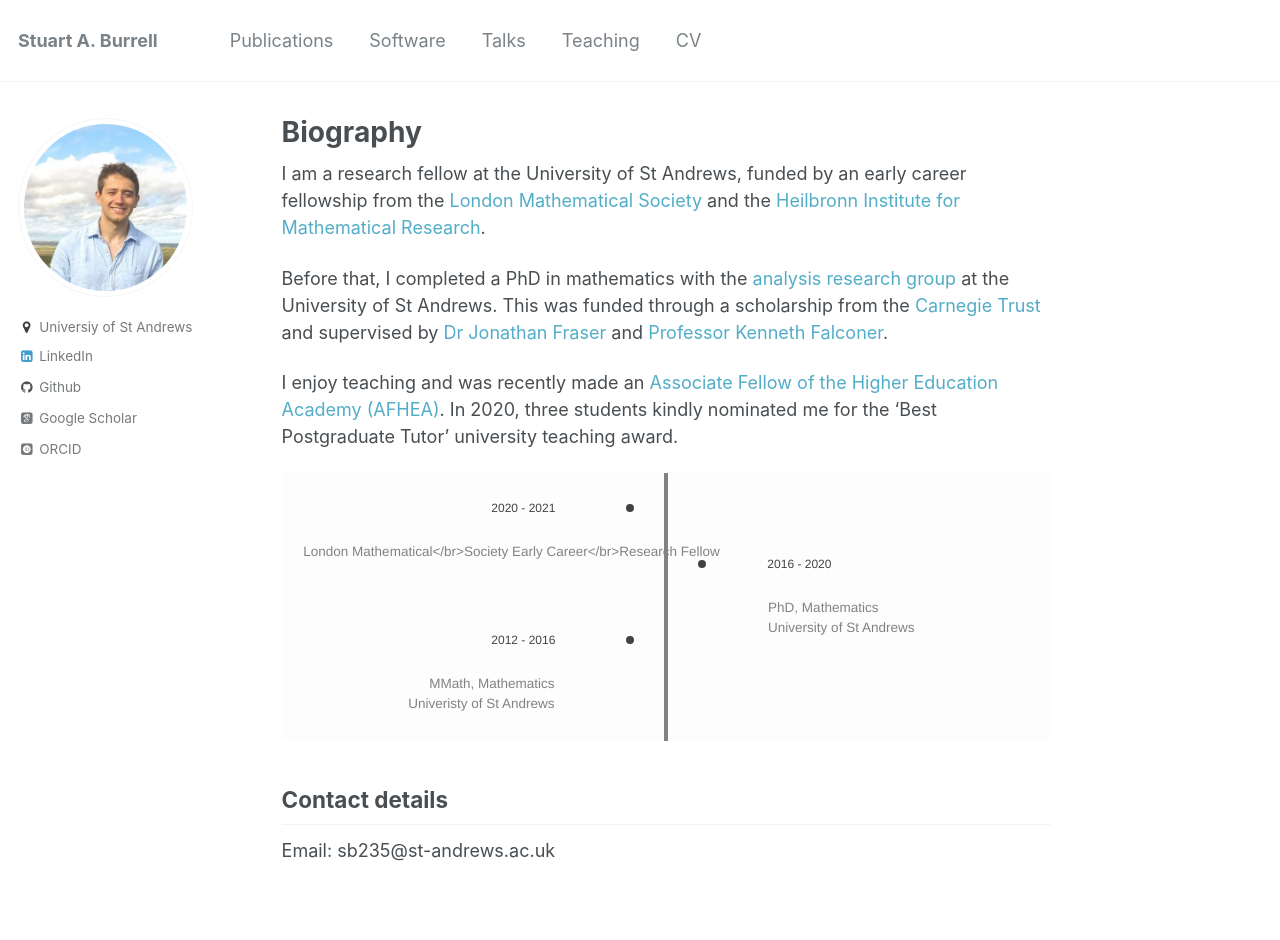
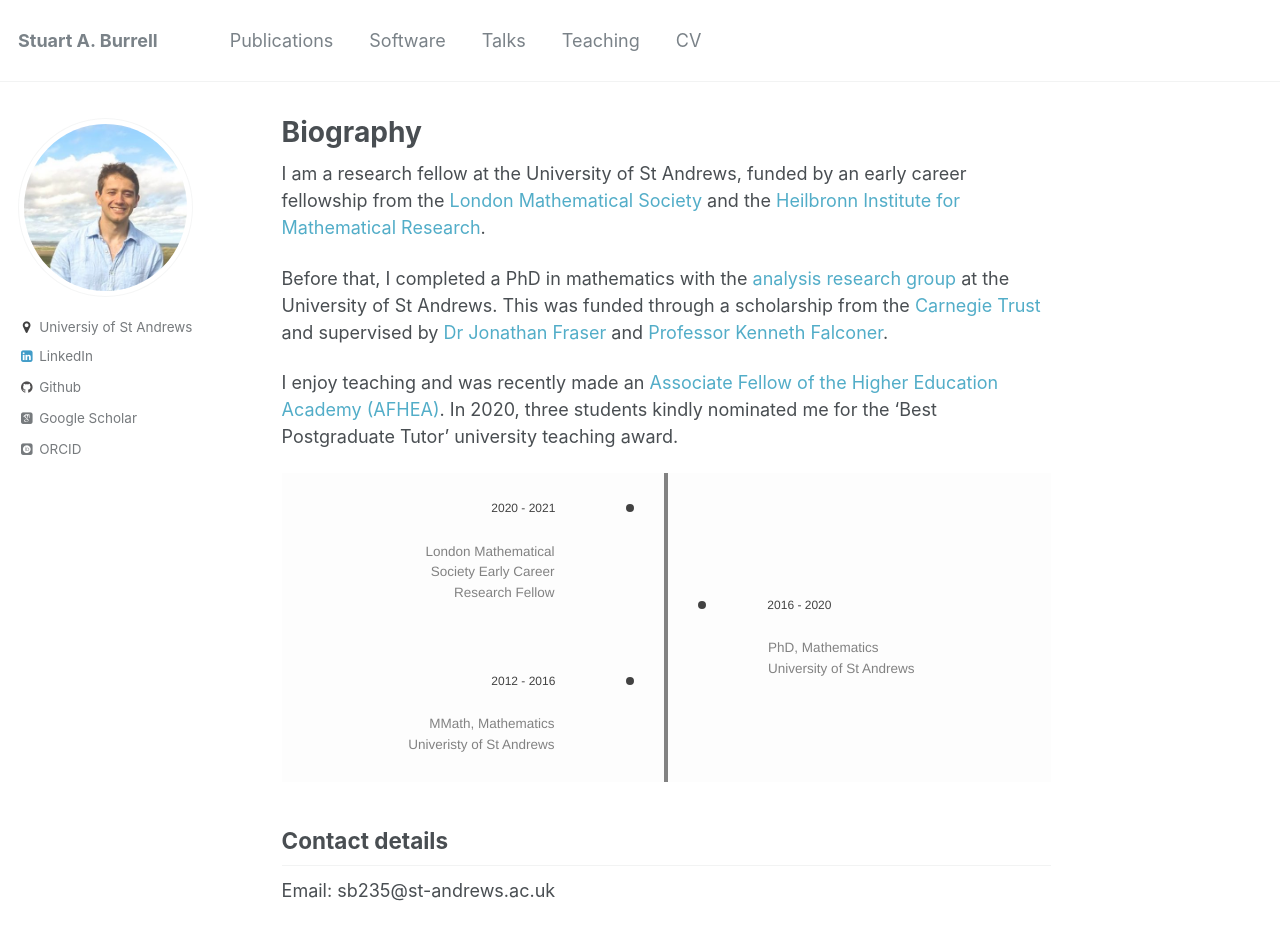
Before and after one commit to stuartburrell/stuartburrell.github.io, a Jekyll site: the page built from _pages/about.md, in a window 1280 px wide and 955 px high. Shown: the top 940 px of the window. Built offline with Jekyll 4.4.1, drawn with Linux system fonts in a browser that asks for light colours; some web fonts are replaced.

Commit message:
add timeline

```diff
--- a/_pages/about.md
+++ b/_pages/about.md
@@ -16,7 +16,7 @@ Before that, I completed a PhD in mathematics with the [analysis research group]
 
 I enjoy teaching and was recently made an [Associate Fellow of the Higher Education Academy (AFHEA)](https://stuartburrell.github.io/files/cert-afhea.pdf). In 2020, three students kindly nominated me for the 'Best Postgraduate Tutor' university teaching award.
 
-|2020 - 2021|London Mathematical</br>Society Early Career</br>Research Fellow|
+|2020 - 2021|London Mathematical<br/>Society Early Career<br/>Research Fellow|
 |2016 - 2020|PhD, Mathematics<br/>University of St Andrews|
 |2012 - 2016|MMath, Mathematics<br/>Univeristy of St Andrews|
 {: .timeline-md}
```
